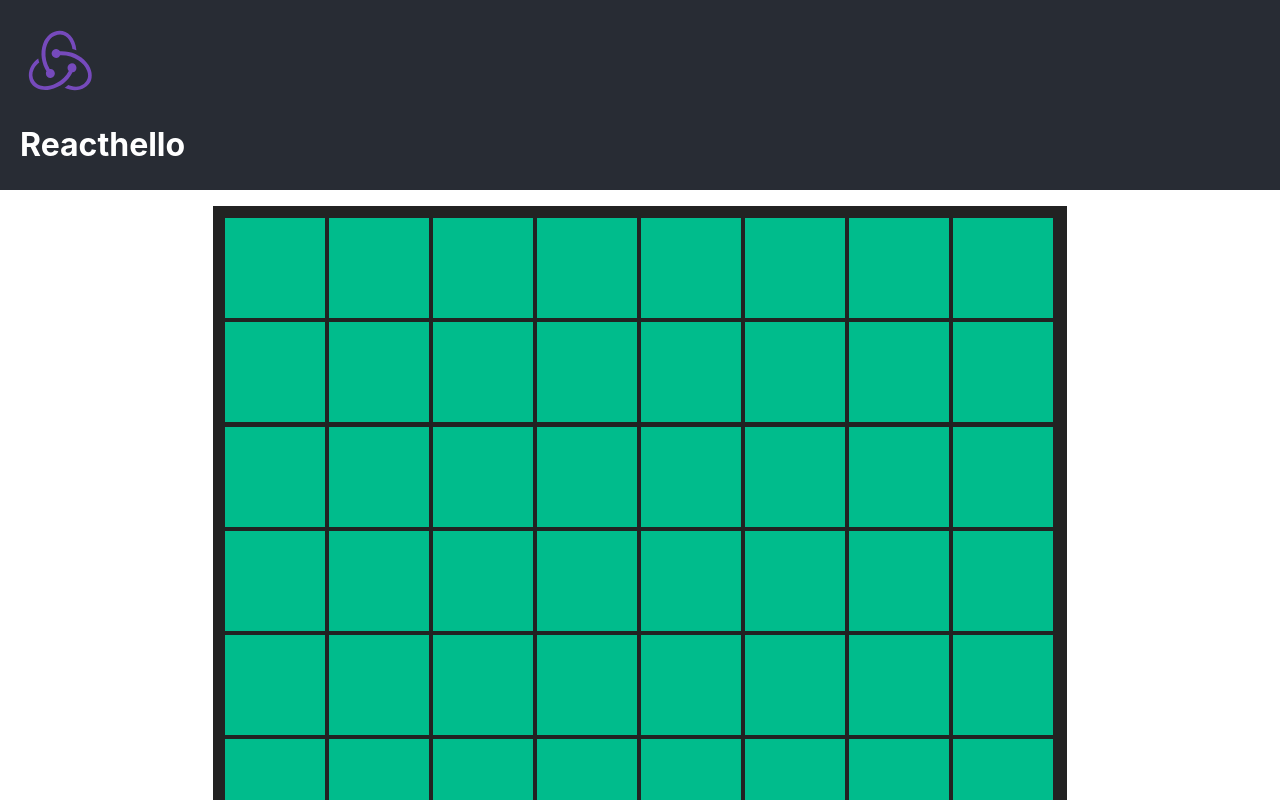
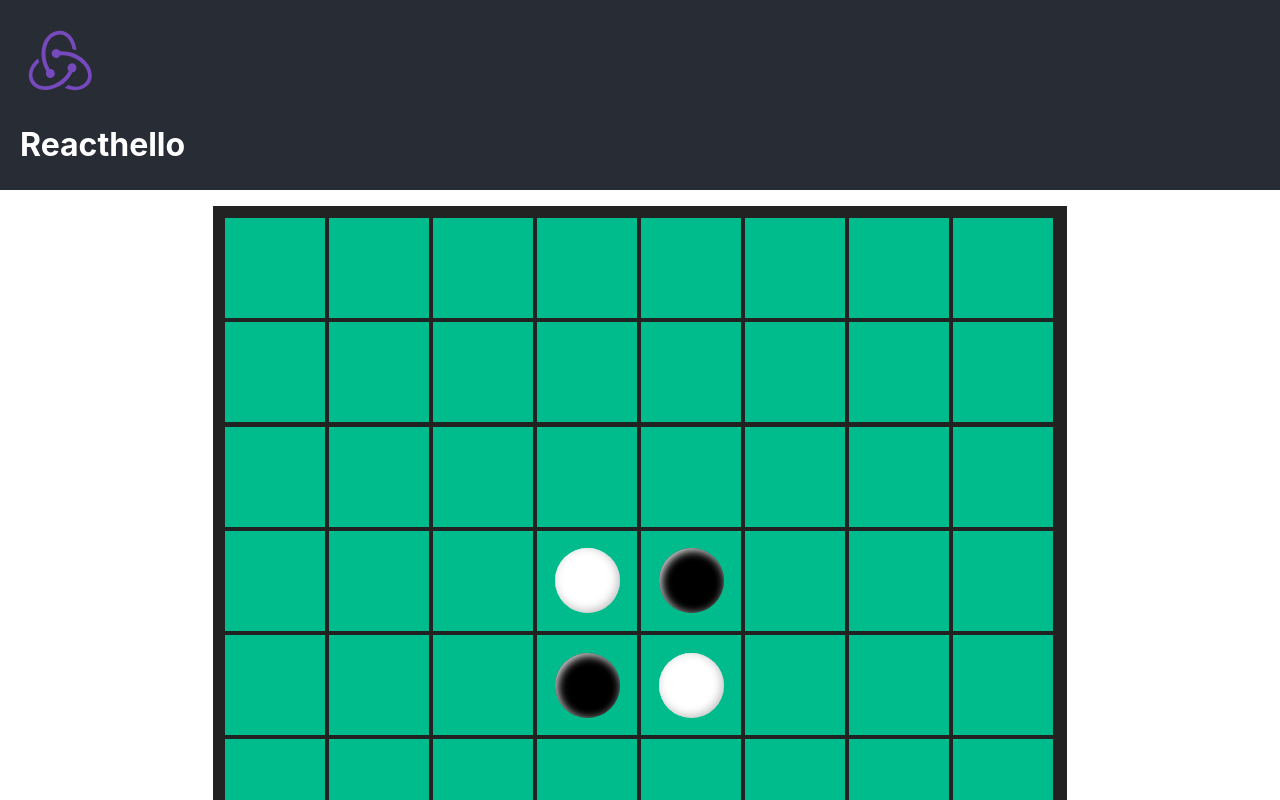
Before and after one commit to tindn/react-othello-ts, a React (Create React App) app: page / in a window 1280 px wide. Shown: the top 800 px of the page. Built offline with nearby package versions, Linux system fonts and the light colour scheme.

Commit message:
display game pieces on the board

```diff
--- a/src/components/Square/component.tsx
+++ b/src/components/Square/component.tsx
@@ -1,3 +1,5 @@
+import { useAppSelector } from "../../store/hooks";
+import { Color } from "../../types";
 import "./styles.css";
 
 interface Props {
@@ -5,6 +7,17 @@ interface Props {
   row: number;
   column: number;
 }
+
 export function Square(props: Props) {
-  return <div className={`square col-${props.column} row-${props.row} `}></div>;
+  // transparent meant there's no game piece in the square
+  const gamePieceColor =
+    useAppSelector(
+      (state): Color | undefined => state.app.gamePieces[props.index.toString()]
+    ) || "transparent";
+
+  return (
+    <div className={`square col-${props.column} row-${props.row}`}>
+      <div className={`gamepiece color-${gamePieceColor}`} />
+    </div>
+  );
 }
--- a/src/components/Square/styles.css
+++ b/src/components/Square/styles.css
@@ -6,3 +6,23 @@
   justify-content: center;
   margin: 2px;
 }
+
+.gamepiece {
+  border-radius: 50%;
+  width: 65%;
+  height: 65%;
+  align-self: center;
+  box-shadow: -2px -2px 10px rgba(0, 0, 0, 0.25) inset, 2px 2px 10px white inset;
+}
+
+.gamepiece.color-black {
+  background-color: black;
+}
+
+.gamepiece.color-white {
+  background-color: white;
+}
+
+.gamepiece.color-transparent {
+  display: none;
+}
```
